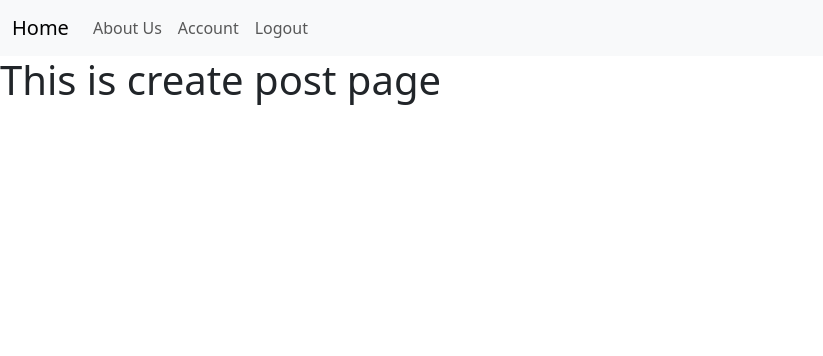
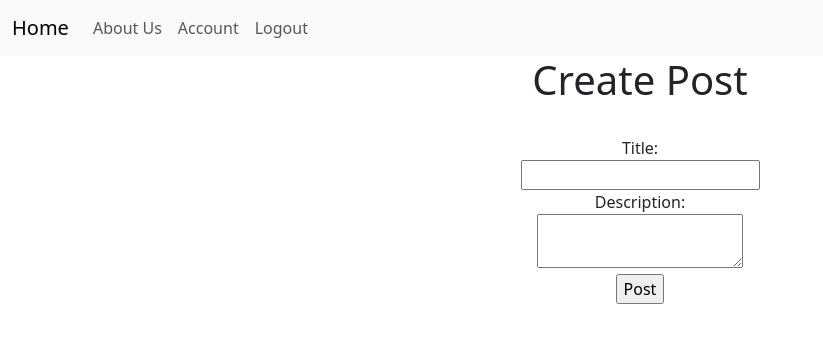
Before and after one commit to Rezuanul-Islam-Fahim/company-blog-flask, a Flask app: page /posts/create in a window 1280 px wide. Shown: the top 356 px of the page, without its empty margins (0-823 px from the left). Run offline with Flask 3, Linux system fonts and the light colour scheme; the visitor is signed in with stand-in values (Sample User, id 1).

Commit message:
Create (create_post) template

```diff
--- a/blog/posts/views.py
+++ b/blog/posts/views.py
@@ -43,4 +43,4 @@ def create_post():
 
         return redirect(url_for('core.home'))
 
-    return render_template('create-post.html')
+    return render_template('create-post.html', form=form)
--- a/blog/templates/create-post.html
+++ b/blog/templates/create-post.html
@@ -1,5 +1,14 @@
 {% extends "base.html" %}
 
 {% block content %}
-<h1>This is create post page</h1>
+<div style="text-align:center">
+    <h1>Create Post</h1>
+    <br/>
+    {{ form.hidden_tag() }}
+    {{ form.title.label }} <br/>
+    {{ form.title() }} <br/>
+    {{ form.description.label }} <br/>
+    {{ form.description() }} <br/>
+    {{ form.submit() }}
+</div>
 {% endblock %}
```
